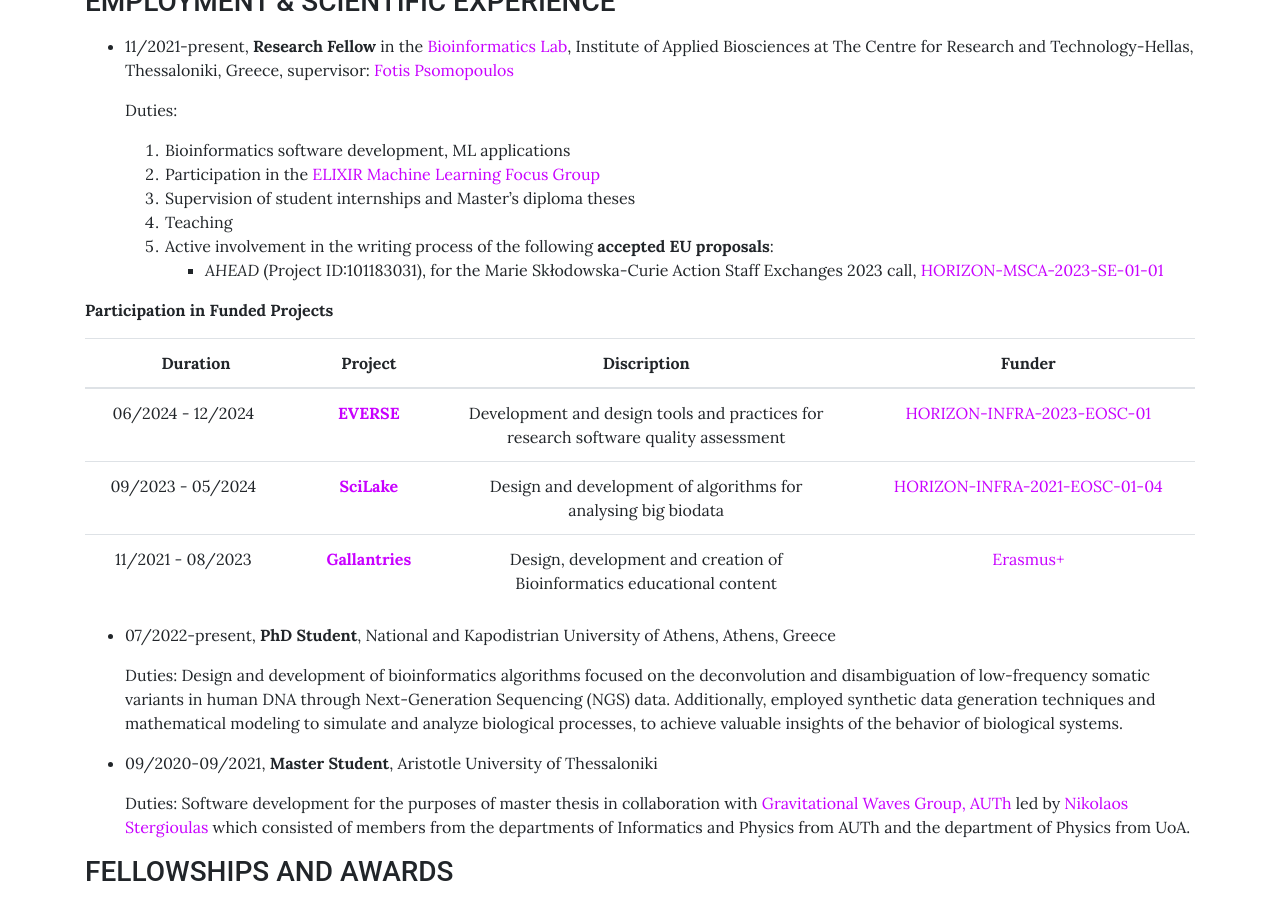
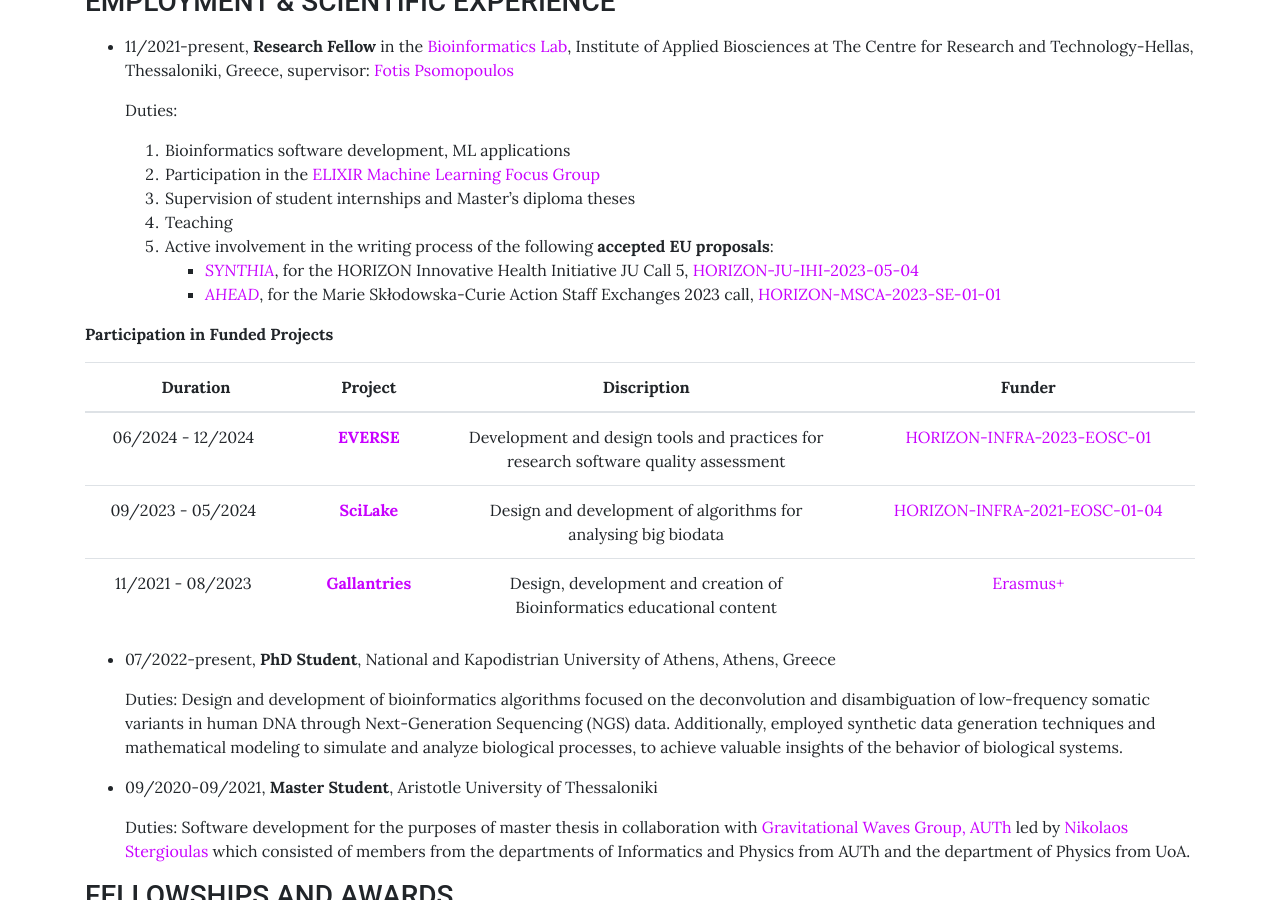
Before and after one commit to sfragkoul/sfragkoul.github.io, a Jekyll site: the page built from pages/CV.md, in a window 1280 px wide and 900 px high, scrolled down 677 px. Built offline with Jekyll 4.4.1, drawn with Linux system fonts in a browser that asks for light colours.

Commit message:
Update CV.md

```diff
--- a/pages/CV.md
+++ b/pages/CV.md
@@ -33,7 +33,8 @@
    3.  Supervision of student internships and Master's diploma theses
    4.  Teaching
    5. Active involvement in the writing process of the following **accepted EU proposals**:
-         - *AHEAD* (Project ID:101183031), for the Marie Skłodowska-Curie Action Staff Exchanges 2023 call, [HORIZON-MSCA-2023-SE-01-01](https://ec.europa.eu/info/funding-tenders/opportunities/portal/screen/opportunities/topic-details/horizon-msca-2023-se-01-01)
+         - [*SYNTHIA*](https://ec.europa.eu/info/funding-tenders/opportunities/portal/screen/how-to-participate/org-details/999999999/project/101172872/program/43108390/details), for the HORIZON Innovative Health Initiative JU Call 5, [HORIZON-JU-IHI-2023-05-04](https://ec.europa.eu/info/funding-tenders/opportunities/portal/screen/opportunities/topic-details/horizon-ju-ihi-2023-05-04)
+         - [*AHEAD*](https://ec.europa.eu/info/funding-tenders/opportunities/portal/screen/how-to-participate/org-details/999999999/project/101183031/program/43108390/details), for the Marie Skłodowska-Curie Action Staff Exchanges 2023 call, [HORIZON-MSCA-2023-SE-01-01](https://ec.europa.eu/info/funding-tenders/opportunities/portal/screen/opportunities/topic-details/horizon-msca-2023-se-01-01)
 
 **Participation in Funded Projects**
 
```
